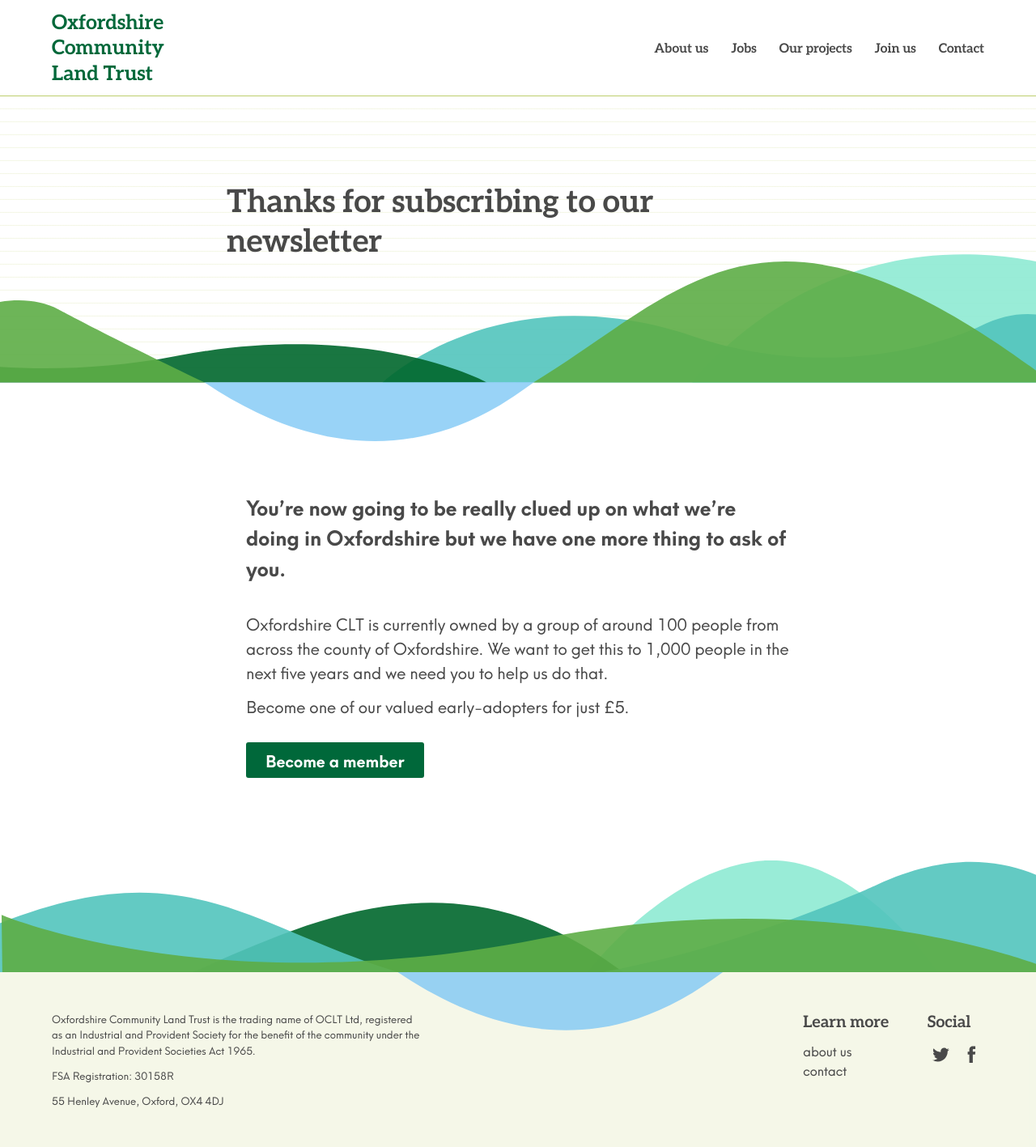
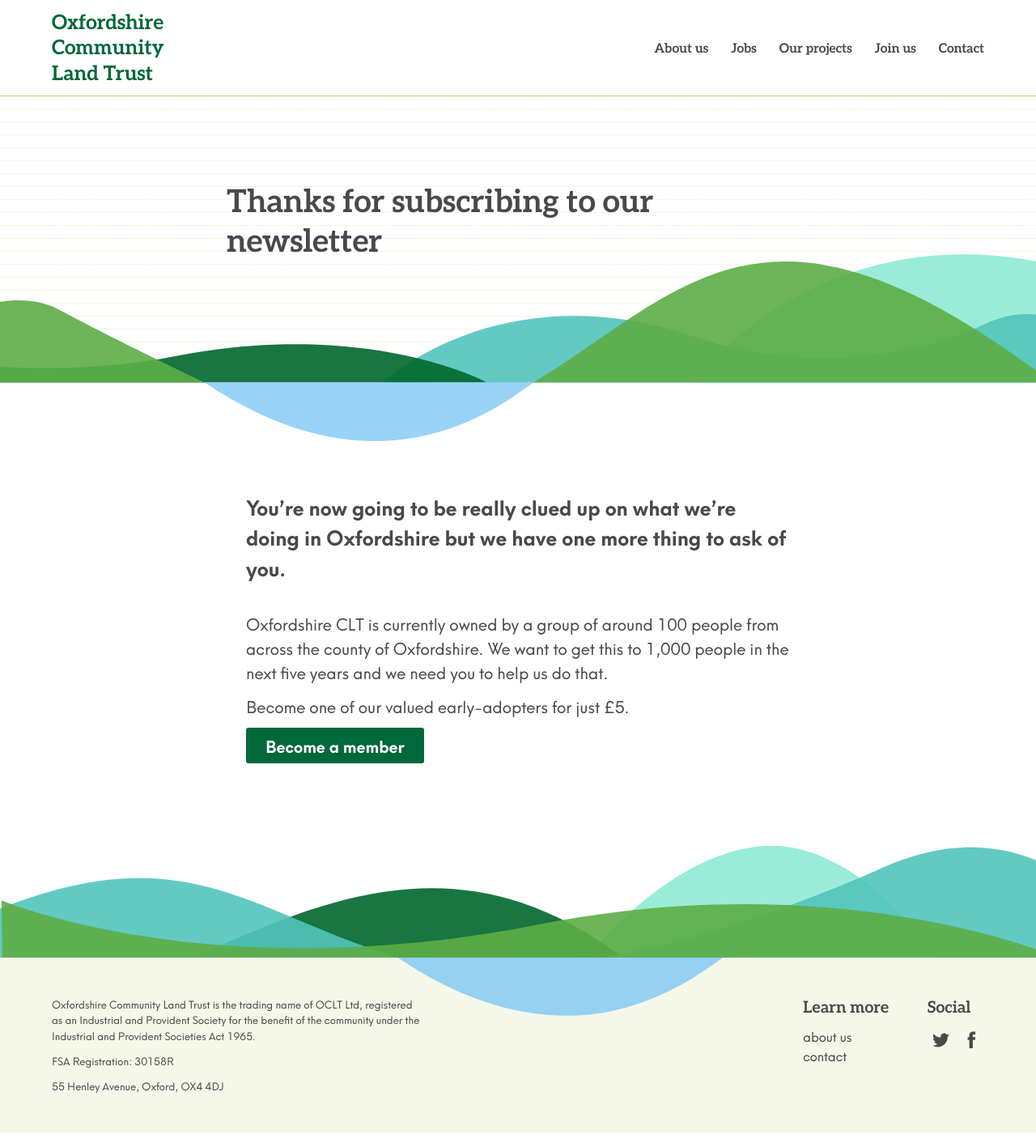
Before and after one commit to johnpuddephatt/oclt, a Jekyll site: the page built from _pages/thanks-for-subscribing-to-our-newsletter.md, in a window 1280 px wide. Shown: the whole page at 81% size. Built offline with Jekyll 4.4.1, drawn with Linux system fonts in a browser that asks for light colours.

Commit message:
Update from Forestry.io john@jdp.org.uk updated _pages/thanks-for-subscribing-to-our-newsletter.md

```diff
--- a/_pages/thanks-for-subscribing-to-our-newsletter.md
+++ b/_pages/thanks-for-subscribing-to-our-newsletter.md
@@ -8,6 +8,7 @@
 
 Oxfordshire CLT is currently owned by a group of around 100 people from across the county of Oxfordshire. We want to get this to 1,000 people in the next five years and we need you to help us do that.
 
-Become one of our valued early-adopters for just £5.<br>
-<br>
+Become one of our valued early-adopters for just £5.
+
+
 {% include button.html link="https://docs.google.com/forms/d/e/1FAIpQLSeLbTkhrvRbOnPlaPgvR28Shd2TvFixVSvpZsJvuWWnVINUQQ/viewform?usp=sf_link" text="Become a member" %}
```
